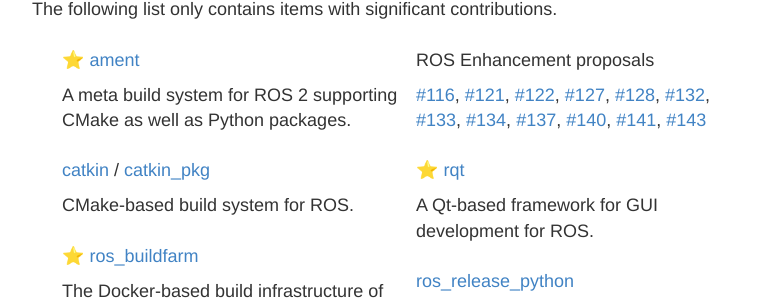
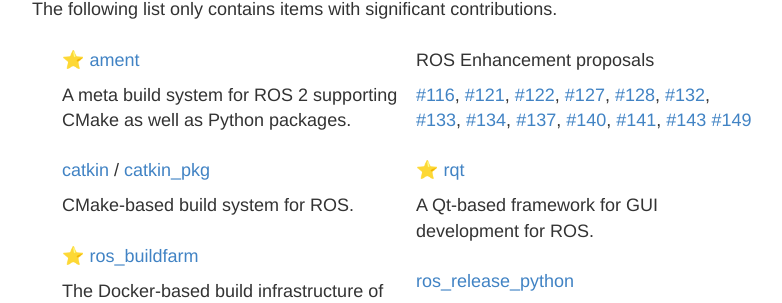
Before and after one commit to dirk-thomas/dirk-thomas.github.io, a Jekyll site: the page built from projects/index.md, in a window 1280 px wide and 900 px high. Shown: the part 182-485 px from the top of the window, without its empty margins (248-1030 px from the left). Built offline with Jekyll 4.4.1, drawn with Linux system fonts in a browser that asks for light colours; emoji names are drawn with the system emoji font.

Commit message:
add ROS REP 149 to project list

```diff
--- a/projects/index.md
+++ b/projects/index.md
@@ -37,6 +37,7 @@
   [#140](http://www.ros.org/reps/rep-0140.html "Package Manifest Format Two Specification"),
   [#141](http://www.ros.org/reps/rep-0141.html "ROS distribution files"),
   [#143](http://www.ros.org/reps/rep-0143.html "ROS distribution files")
+  [#149](http://www.ros.org/reps/rep-0149.html "Package Manifest Format Three Specification")
 
 * :star: [rqt](http://wiki.ros.org/rqt)
 
```
